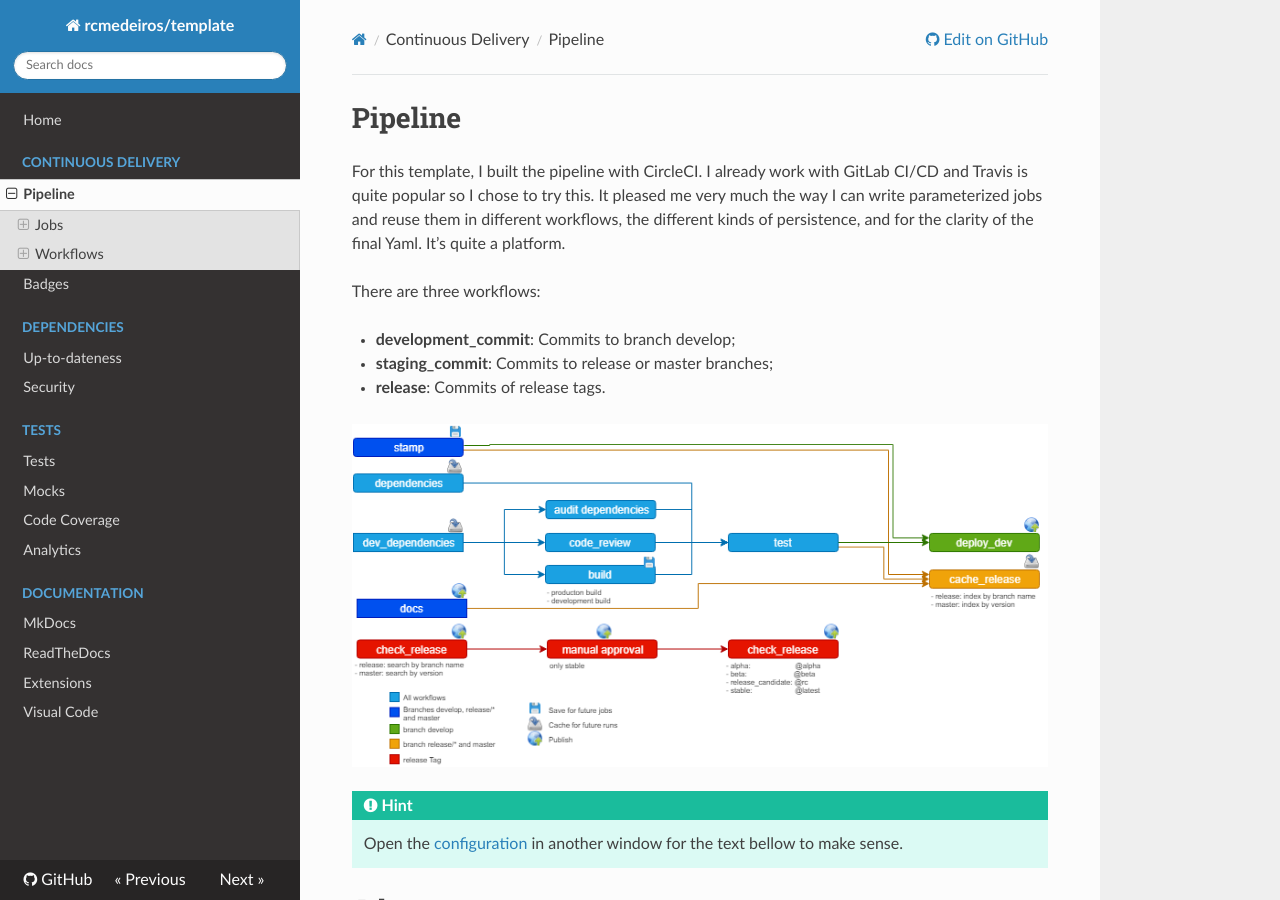
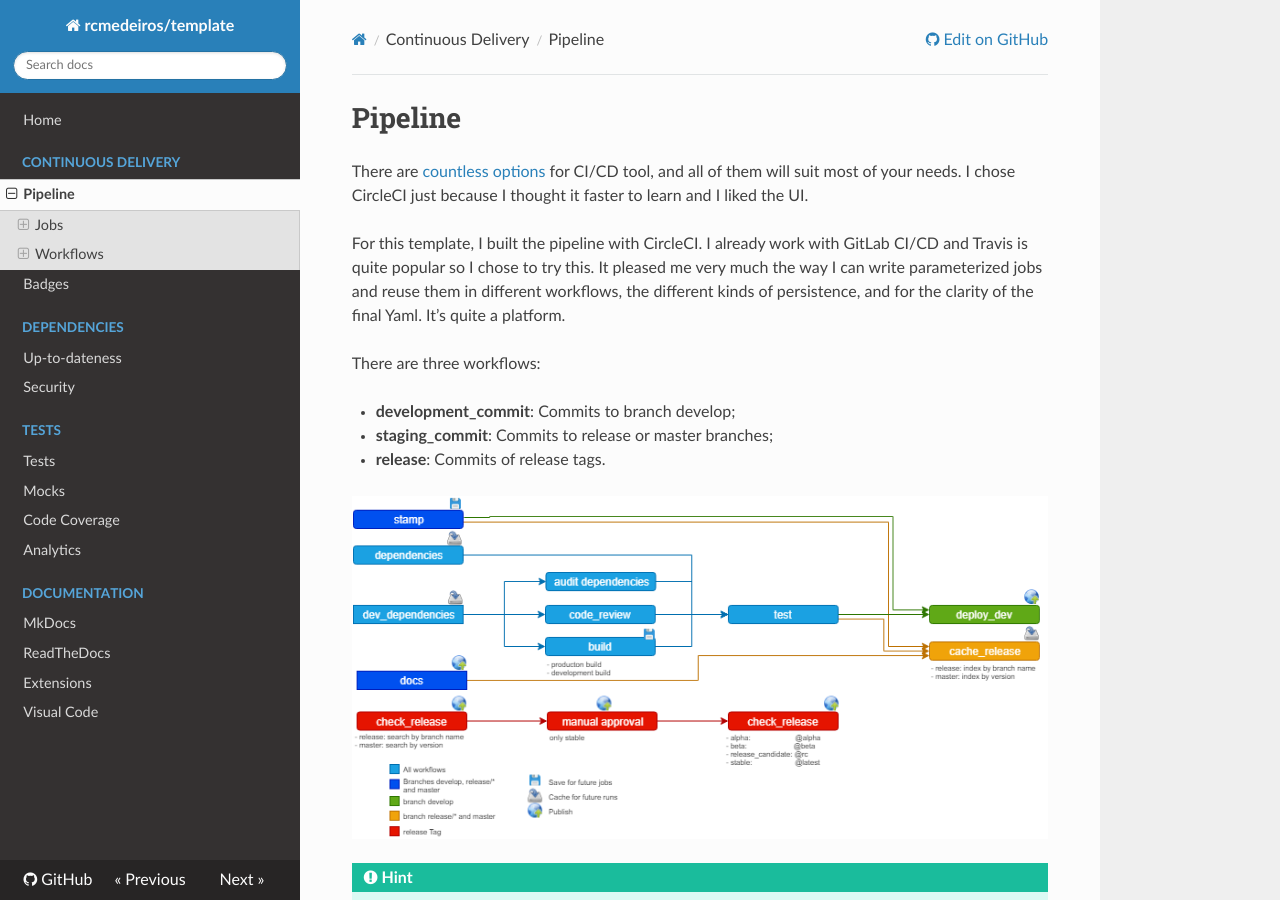
Before and after one commit to rcmedeiros/template, an MkDocs documentation site: the page built from mkdocs/pipeline.md, in a window 1280 px wide and 900 px high. Built offline with MkDocs 1.6.1, drawn with Linux system fonts in a browser that asks for light colours; nearby versions of some CDN libraries.

Commit message:
docs: Comment about the CI/CD tool choice

```diff
--- a/mkdocs/pipeline.md
+++ b/mkdocs/pipeline.md
@@ -1,4 +1,6 @@
 # Pipeline
+
+There are [countless options](https://blog.overops.com/jenkins-vs-travis-ci-vs-circle-ci-vs-teamcity-vs-codeship-vs-gitlab-ci-vs-bamboo/) for CI/CD tool, and all of them will suit most of your needs. I chose CircleCI just because I thought it faster to learn and I liked the UI.
 
 For this template, I built the pipeline with CircleCI. I already work with GitLab CI/CD and Travis is quite popular so I chose to try this. It pleased me very much the way I can write parameterized jobs and reuse them in different workflows, the different kinds of persistence, and for the clarity of the final Yaml. It's quite a platform.
 
```
